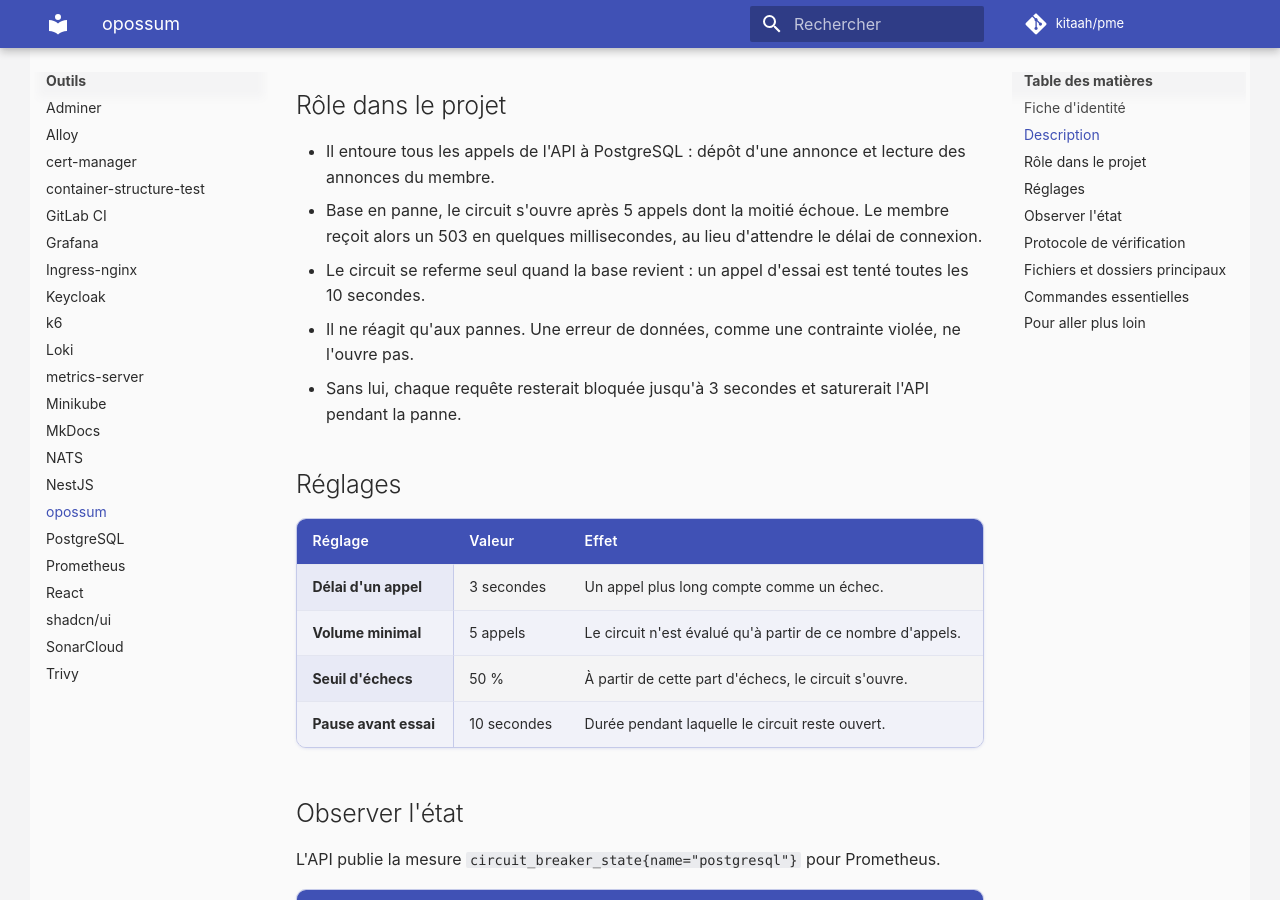
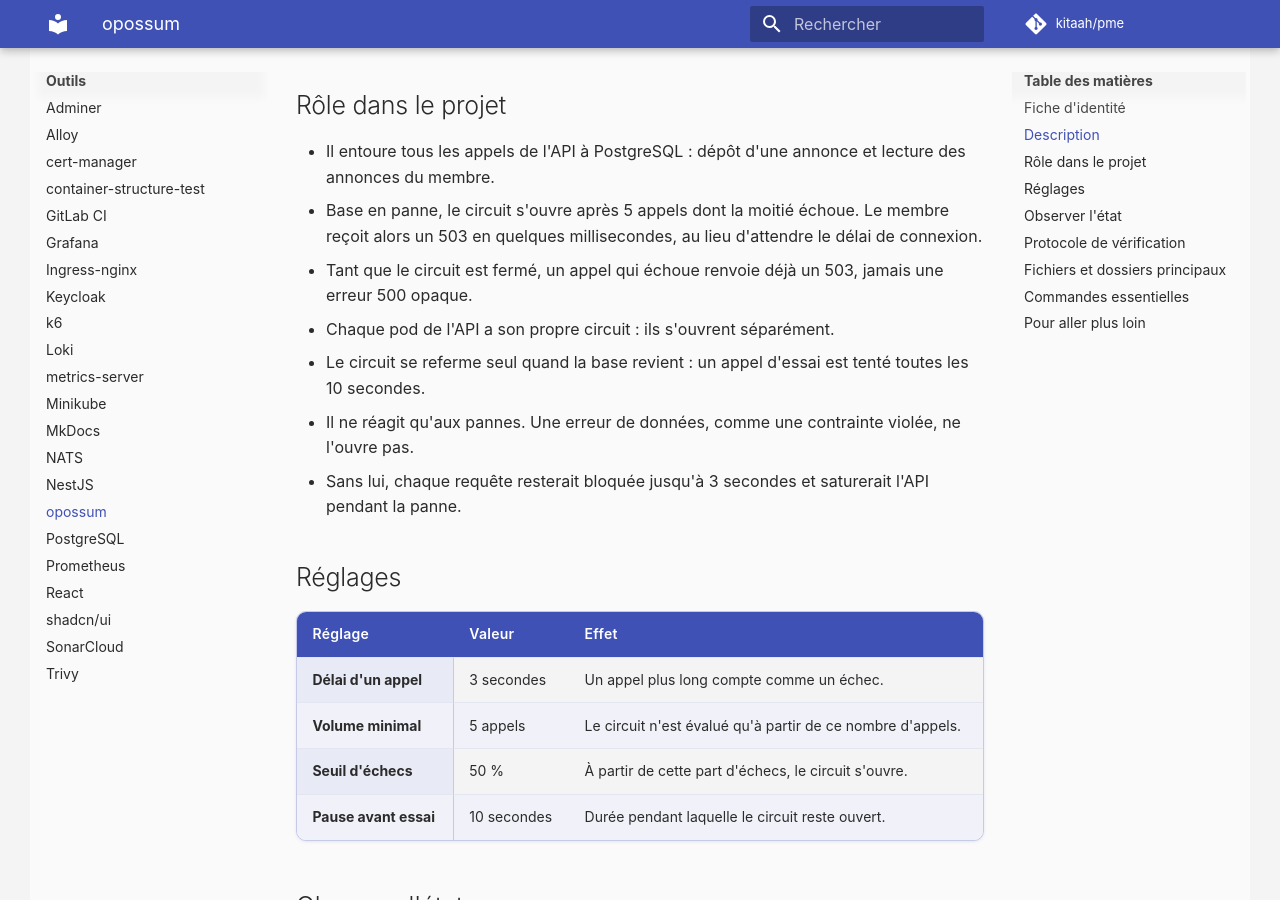
Before and after one commit to kitaah/pme, an MkDocs documentation site: the page built from docs/outils/opossum.md, in a window 1280 px wide and 900 px high, scrolled down 867 px. Built offline with MkDocs 1.6.1 and Material for MkDocs 9.7.7, drawn with Linux system fonts in a browser that asks for light colours; comment, search, counter and statistics services are not loaded.

Commit message:
docs(mkdocs):updating mkdocs

```diff
--- a/docs/outils/opossum.md
+++ b/docs/outils/opossum.md
@@ -28,6 +28,8 @@ opossum est la bibliothèque Node.js qui fournit ce mécanisme. Le projet Spring
 - Il entoure tous les appels de l'API à PostgreSQL : dépôt d'une annonce et lecture des annonces du membre.
 - Base en panne, le circuit s'ouvre après 5 appels dont la moitié échoue. Le membre reçoit alors un 503 en quelques
   millisecondes, au lieu d'attendre le délai de connexion.
+- Tant que le circuit est fermé, un appel qui échoue renvoie déjà un 503, jamais une erreur 500 opaque.
+- Chaque pod de l'API a son propre circuit : ils s'ouvrent séparément.
 - Le circuit se referme seul quand la base revient : un appel d'essai est tenté toutes les 10 secondes.
 - Il ne réagit qu'aux pannes. Une erreur de données, comme une contrainte violée, ne l'ouvre pas.
 - Sans lui, chaque requête resterait bloquée jusqu'à 3 secondes et saturerait l'API pendant la panne.
```
Also changed, not shown: docs/pipeline/tests-unitaires.md (+1 -1 lines).
